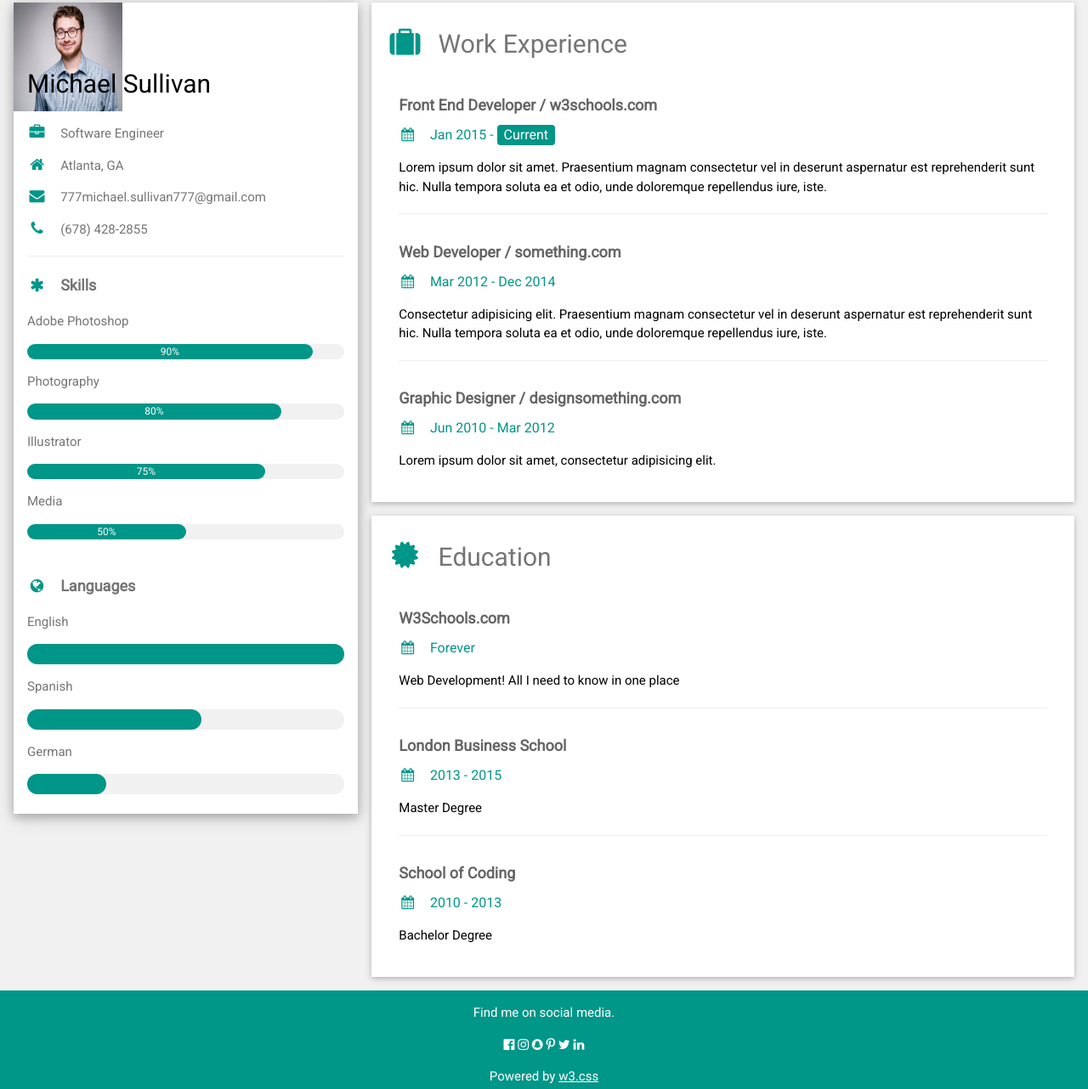
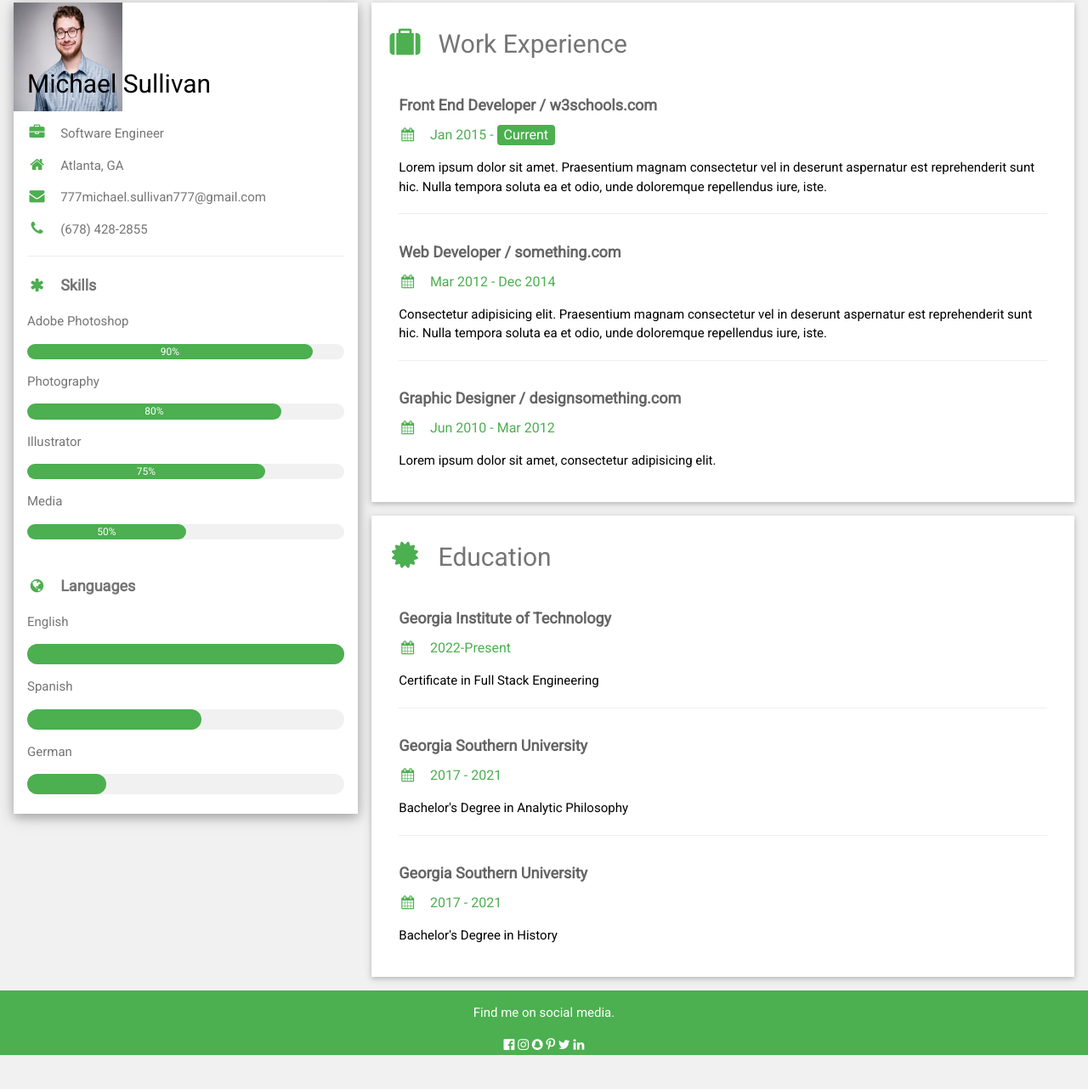
Before and after one commit to ms13380/PersonalProfile, a plain HTML site: page index.html in a window 1280 px wide. Shown: the part 13-1295 px from the top of the page at 85% size. After the commit the page ends 1255 px from the top, so only its background shows below. Drawn offline with nearby package versions, Linux system fonts and the light colour scheme.

Commit message:
Add files via upload
Education and style changes

```diff
--- a/index.html
+++ b/index.html
@@ -22,6 +22,7 @@ html,body,h1,h2,h3,h4,h5,h6 {font-family: "Roboto", sans-serif}
     <!-- Left Column -->
     <div class="w3-third">
 
+    <!--Contact Information-->
       <div class="w3-white w3-text-grey w3-card-4">
         <div class="w3-display-container">
           <img src="/Assets/ProfilePicture.png" style="width:128px;height:128px;" alt="Avatar">
@@ -30,45 +31,46 @@ html,body,h1,h2,h3,h4,h5,h6 {font-family: "Roboto", sans-serif}
           </div>
         </div>
         <div class="w3-container">
-          <p><i class="fa fa-briefcase fa-fw w3-margin-right w3-large w3-text-teal"></i>Software Engineer</p>
-          <p><i class="fa fa-home fa-fw w3-margin-right w3-large w3-text-teal"></i>Atlanta, GA</p>
-          <p><i class="fa fa-envelope fa-fw w3-margin-right w3-large w3-text-teal"></i>777michael.sullivan777@gmail.com</p>
-          <p><i class="fa fa-phone fa-fw w3-margin-right w3-large w3-text-teal"></i>(678) 428-2855</p>
+          <p><i class="fa fa-briefcase fa-fw w3-margin-right w3-large w3-text-green"></i>Software Engineer</p>
+          <p><i class="fa fa-home fa-fw w3-margin-right w3-large w3-text-green"></i>Atlanta, GA</p>
+          <p><i class="fa fa-envelope fa-fw w3-margin-right w3-large w3-text-green"></i>777michael.sullivan777@gmail.com</p>
+          <p><i class="fa fa-phone fa-fw w3-margin-right w3-large w3-text-green"></i>(678) 428-2855</p>
           <hr>
 
-          <p class="w3-large"><b><i class="fa fa-asterisk fa-fw w3-margin-right w3-text-teal"></i>Skills</b></p>
+        <!--Skills-->
+          <p class="w3-large"><b><i class="fa fa-asterisk fa-fw w3-margin-right w3-text-green"></i>Skills</b></p>
           <p>Adobe Photoshop</p>
           <div class="w3-light-grey w3-round-xlarge w3-small">
-            <div class="w3-container w3-center w3-round-xlarge w3-teal" style="width:90%">90%</div>
+            <div class="w3-container w3-center w3-round-xlarge w3-green" style="width:90%">90%</div>
           </div>
           <p>Photography</p>
           <div class="w3-light-grey w3-round-xlarge w3-small">
-            <div class="w3-container w3-center w3-round-xlarge w3-teal" style="width:80%">
+            <div class="w3-container w3-center w3-round-xlarge w3-green" style="width:80%">
               <div class="w3-center w3-text-white">80%</div>
             </div>
           </div>
           <p>Illustrator</p>
           <div class="w3-light-grey w3-round-xlarge w3-small">
-            <div class="w3-container w3-center w3-round-xlarge w3-teal" style="width:75%">75%</div>
+            <div class="w3-container w3-center w3-round-xlarge w3-green" style="width:75%">75%</div>
           </div>
           <p>Media</p>
           <div class="w3-light-grey w3-round-xlarge w3-small">
-            <div class="w3-container w3-center w3-round-xlarge w3-teal" style="width:50%">50%</div>
+            <div class="w3-container w3-center w3-round-xlarge w3-green" style="width:50%">50%</div>
           </div>
           <br>
 
-          <p class="w3-large w3-text-theme"><b><i class="fa fa-globe fa-fw w3-margin-right w3-text-teal"></i>Languages</b></p>
+          <p class="w3-large w3-text-theme"><b><i class="fa fa-globe fa-fw w3-margin-right w3-text-green"></i>Languages</b></p>
           <p>English</p>
           <div class="w3-light-grey w3-round-xlarge">
-            <div class="w3-round-xlarge w3-teal" style="height:24px;width:100%"></div>
+            <div class="w3-round-xlarge w3-green" style="height:24px;width:100%"></div>
           </div>
           <p>Spanish</p>
           <div class="w3-light-grey w3-round-xlarge">
-            <div class="w3-round-xlarge w3-teal" style="height:24px;width:55%"></div>
+            <div class="w3-round-xlarge w3-green" style="height:24px;width:55%"></div>
           </div>
           <p>German</p>
           <div class="w3-light-grey w3-round-xlarge">
-            <div class="w3-round-xlarge w3-teal" style="height:24px;width:25%"></div>
+            <div class="w3-round-xlarge w3-green" style="height:24px;width:25%"></div>
           </div>
           <br>
         </div>
@@ -81,44 +83,44 @@ html,body,h1,h2,h3,h4,h5,h6 {font-family: "Roboto", sans-serif}
     <div class="w3-twothird">
 
       <div class="w3-container w3-card w3-white w3-margin-bottom">
-        <h2 class="w3-text-grey w3-padding-16"><i class="fa fa-suitcase fa-fw w3-margin-right w3-xxlarge w3-text-teal"></i>Work Experience</h2>
+        <h2 class="w3-text-grey w3-padding-16"><i class="fa fa-suitcase fa-fw w3-margin-right w3-xxlarge w3-text-green"></i>Work Experience</h2>
         <div class="w3-container">
           <h5 class="w3-opacity"><b>Front End Developer / w3schools.com</b></h5>
-          <h6 class="w3-text-teal"><i class="fa fa-calendar fa-fw w3-margin-right"></i>Jan 2015 - <span class="w3-tag w3-teal w3-round">Current</span></h6>
+          <h6 class="w3-text-green"><i class="fa fa-calendar fa-fw w3-margin-right"></i>Jan 2015 - <span class="w3-tag w3-green w3-round">Current</span></h6>
           <p>Lorem ipsum dolor sit amet. Praesentium magnam consectetur vel in deserunt aspernatur est reprehenderit sunt hic. Nulla tempora soluta ea et odio, unde doloremque repellendus iure, iste.</p>
           <hr>
         </div>
         <div class="w3-container">
           <h5 class="w3-opacity"><b>Web Developer / something.com</b></h5>
-          <h6 class="w3-text-teal"><i class="fa fa-calendar fa-fw w3-margin-right"></i>Mar 2012 - Dec 2014</h6>
+          <h6 class="w3-text-green"><i class="fa fa-calendar fa-fw w3-margin-right"></i>Mar 2012 - Dec 2014</h6>
           <p>Consectetur adipisicing elit. Praesentium magnam consectetur vel in deserunt aspernatur est reprehenderit sunt hic. Nulla tempora soluta ea et odio, unde doloremque repellendus iure, iste.</p>
           <hr>
         </div>
         <div class="w3-container">
           <h5 class="w3-opacity"><b>Graphic Designer / designsomething.com</b></h5>
-          <h6 class="w3-text-teal"><i class="fa fa-calendar fa-fw w3-margin-right"></i>Jun 2010 - Mar 2012</h6>
+          <h6 class="w3-text-green"><i class="fa fa-calendar fa-fw w3-margin-right"></i>Jun 2010 - Mar 2012</h6>
           <p>Lorem ipsum dolor sit amet, consectetur adipisicing elit. </p><br>
         </div>
       </div>
 
       <div class="w3-container w3-card w3-white">
-        <h2 class="w3-text-grey w3-padding-16"><i class="fa fa-certificate fa-fw w3-margin-right w3-xxlarge w3-text-teal"></i>Education</h2>
+        <h2 class="w3-text-grey w3-padding-16"><i class="fa fa-certificate fa-fw w3-margin-right w3-xxlarge w3-text-green"></i>Education</h2>
         <div class="w3-container">
-          <h5 class="w3-opacity"><b>W3Schools.com</b></h5>
-          <h6 class="w3-text-teal"><i class="fa fa-calendar fa-fw w3-margin-right"></i>Forever</h6>
-          <p>Web Development! All I need to know in one place</p>
+          <h5 class="w3-opacity"><b>Georgia Institute of Technology</b></h5>
+          <h6 class="w3-text-green"><i class="fa fa-calendar fa-fw w3-margin-right"></i>2022-Present</h6>
+          <p>Certificate in Full Stack Engineering</p>
           <hr>
         </div>
         <div class="w3-container">
-          <h5 class="w3-opacity"><b>London Business School</b></h5>
-          <h6 class="w3-text-teal"><i class="fa fa-calendar fa-fw w3-margin-right"></i>2013 - 2015</h6>
-          <p>Master Degree</p>
+          <h5 class="w3-opacity"><b>Georgia Southern University</b></h5>
+          <h6 class="w3-text-green"><i class="fa fa-calendar fa-fw w3-margin-right"></i>2017 - 2021</h6>
+          <p>Bachelor's Degree in Analytic Philosophy</p>
           <hr>
         </div>
         <div class="w3-container">
-          <h5 class="w3-opacity"><b>School of Coding</b></h5>
-          <h6 class="w3-text-teal"><i class="fa fa-calendar fa-fw w3-margin-right"></i>2010 - 2013</h6>
-          <p>Bachelor Degree</p><br>
+          <h5 class="w3-opacity"><b>Georgia Southern University</b></h5>
+          <h6 class="w3-text-green"><i class="fa fa-calendar fa-fw w3-margin-right"></i>2017 - 2021</h6>
+          <p>Bachelor's Degree in History</p><br>
         </div>
       </div>
 
@@ -131,7 +133,7 @@ html,body,h1,h2,h3,h4,h5,h6 {font-family: "Roboto", sans-serif}
   <!-- End Page Container -->
 </div>
 
-<footer class="w3-container w3-teal w3-center w3-margin-top">
+<footer class="w3-container w3-green w3-center w3-margin-top">
   <p>Find me on social media.</p>
   <i class="fa fa-facebook-official w3-hover-opacity"></i>
   <i class="fa fa-instagram w3-hover-opacity"></i>
@@ -139,7 +141,6 @@ html,body,h1,h2,h3,h4,h5,h6 {font-family: "Roboto", sans-serif}
   <i class="fa fa-pinterest-p w3-hover-opacity"></i>
   <i class="fa fa-twitter w3-hover-opacity"></i>
   <i class="fa fa-linkedin w3-hover-opacity"></i>
-  <p>Powered by <a href="https://www.w3schools.com/w3css/default.asp" target="_blank">w3.css</a></p>
 </footer>
 
 </body>
```
